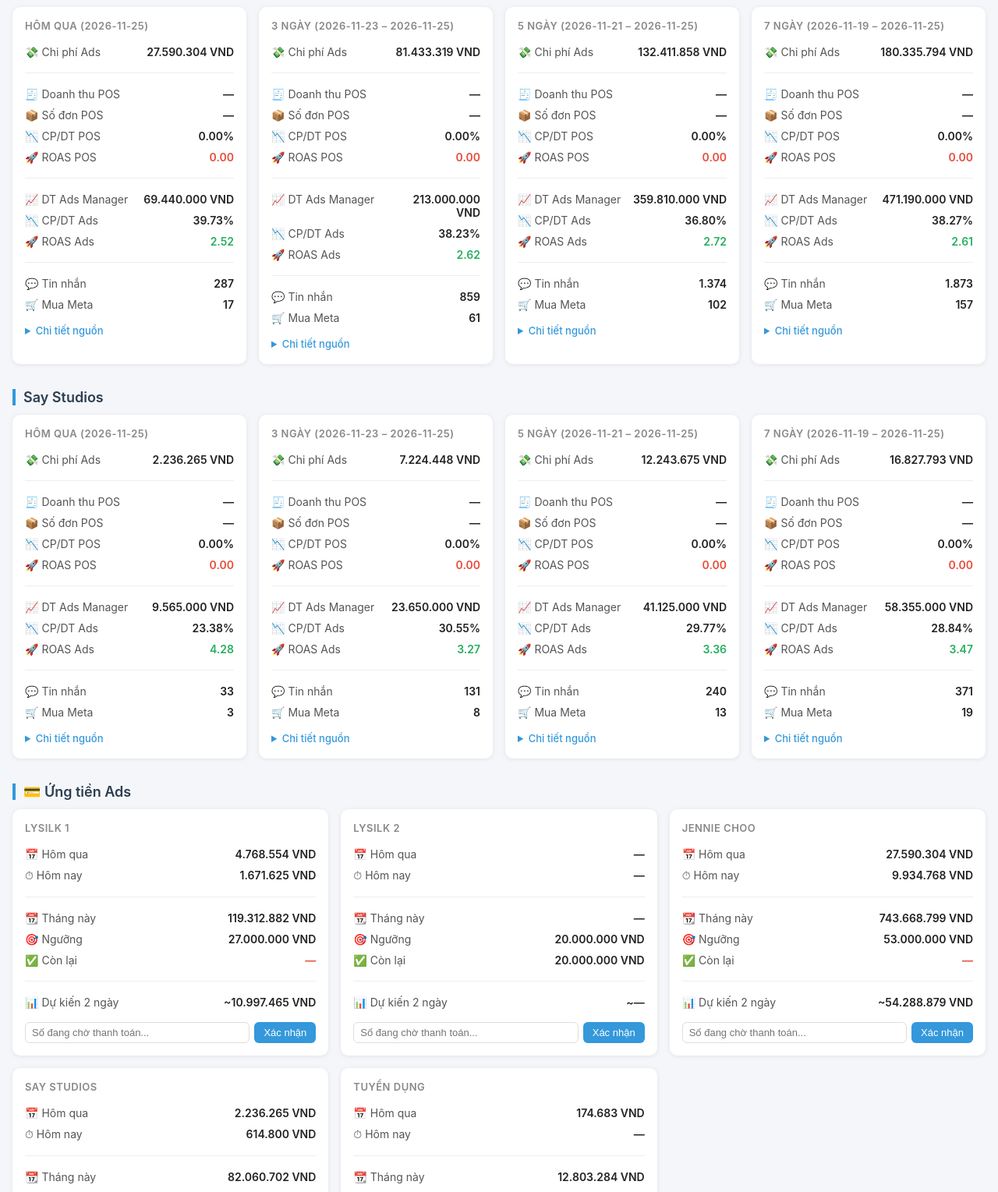
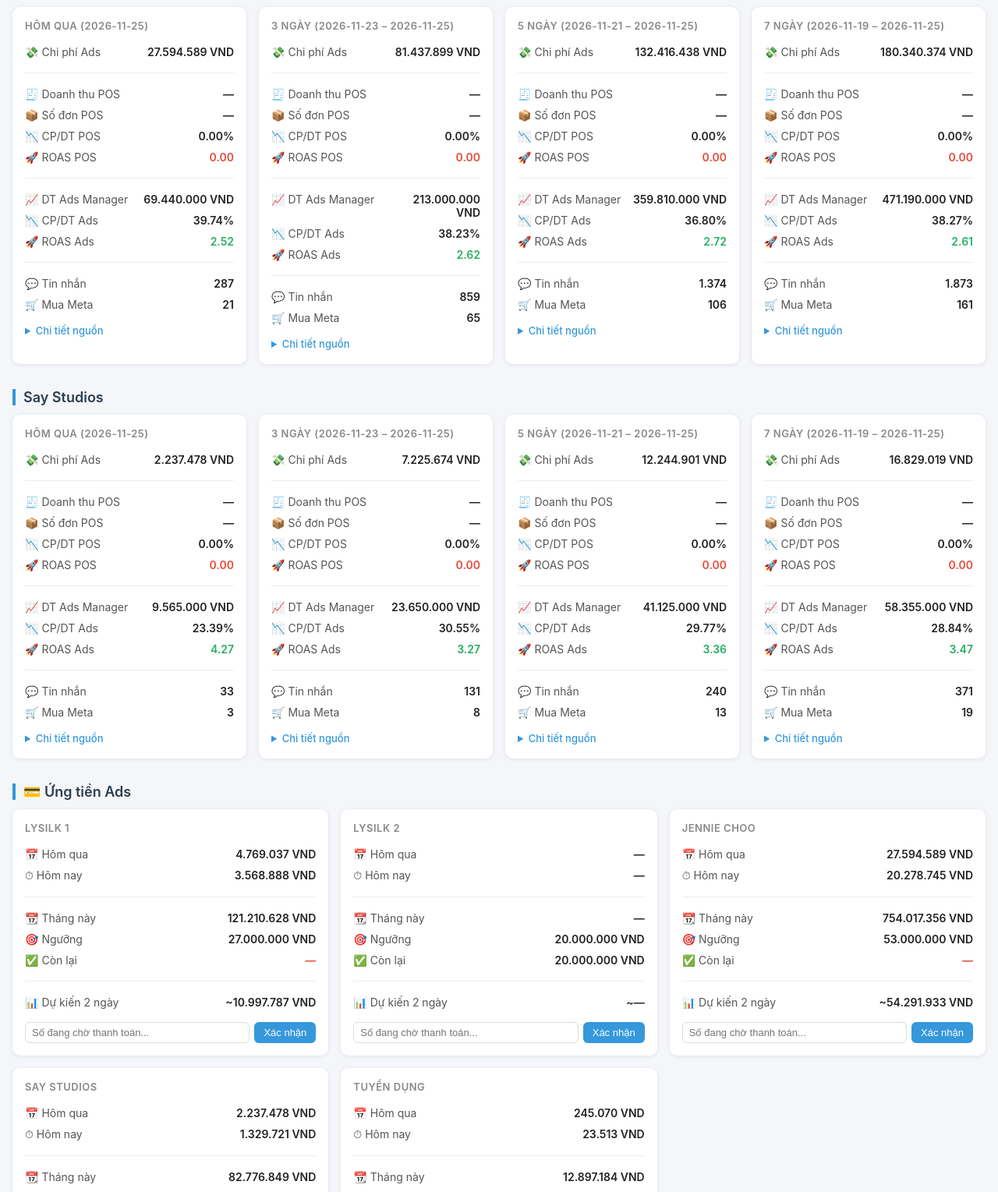
Before and after one commit to khanhle1996/bao-cao-ads-pos, a plain HTML site: page docs/index.html in a window 1280 px wide. Shown: the part 671-2200 px from the top of the page at 78% size. Drawn offline with Linux system fonts and the light colour scheme.

Commit message:
chore: update dashboard [skip ci]

```diff
--- a/docs/index.html
+++ b/docs/index.html
@@ -60,8 +60,8 @@
     <header>
       <h1>📊 Báo cáo Ads/POS — Antigravity</h1>
       <div class="meta">
-        <span>🕐 Cập nhật lúc: <strong>11:52 26/11/2026</strong></span>
-        <span>⏭ Dự kiến cập nhật: 12:00 26/11/2026</span>
+        <span>🕐 Cập nhật lúc: <strong>17:13 26/11/2026</strong></span>
+        <span>⏭ Dự kiến cập nhật: 18:00 26/11/2026</span>
       </div>
     </header>
 
@@ -71,7 +71,7 @@
 <div class="card">
   <div class="card-title">Hôm qua (2026-11-25)</div>
   <table>
-    <tr><td>💸 Chi phí Ads</td><td>4.768.554 VND</td></tr>
+    <tr><td>💸 Chi phí Ads</td><td>4.769.037 VND</td></tr>
     <tr><td colspan="2"><hr class="divider"></td></tr>
     <tr><td>🧾 Doanh thu POS</td><td>—</td></tr>
     <tr><td>📦 Số đơn POS</td><td>—</td></tr>
@@ -79,17 +79,17 @@
     <tr><td>🚀 ROAS POS</td><td class="roas-bad">0.00</td></tr>
     <tr><td colspan="2"><hr class="divider"></td></tr>
     <tr><td>📈 DT Ads Manager</td><td>3.169.000 VND</td></tr>
-    <tr><td>📉 CP/DT Ads</td><td>150.48%</td></tr>
+    <tr><td>📉 CP/DT Ads</td><td>150.49%</td></tr>
     <tr><td>🚀 ROAS Ads</td><td class="roas-mid">0.66</td></tr>
     <tr><td colspan="2"><hr class="divider"></td></tr>
     <tr><td>💬 Tin nhắn</td><td>55</td></tr>
     <tr><td>🛒 Mua Meta</td><td>5</td></tr></table>
-  <details><summary>Chi tiết nguồn</summary><div class="breakdown">Ads: 333437301521518: 4.768.554 VND; 3219708974940795: —<br>POS: 638801: — / 0 đơn</div></details>
+  <details><summary>Chi tiết nguồn</summary><div class="breakdown">Ads: 333437301521518: 4.769.037 VND; 3219708974940795: —<br>POS: 638801: — / 0 đơn</div></details>
 </div>
 <div class="card">
   <div class="card-title">3 ngày (2026-11-23 – 2026-11-25)</div>
   <table>
-    <tr><td>💸 Chi phí Ads</td><td>16.496.198 VND</td></tr>
+    <tr><td>💸 Chi phí Ads</td><td>16.496.681 VND</td></tr>
     <tr><td colspan="2"><hr class="divider"></td></tr>
     <tr><td>🧾 Doanh thu POS</td><td>—</td></tr>
     <tr><td>📦 Số đơn POS</td><td>—</td></tr>
@@ -102,12 +102,12 @@
     <tr><td colspan="2"><hr class="divider"></td></tr>
     <tr><td>💬 Tin nhắn</td><td>242</td></tr>
     <tr><td>🛒 Mua Meta</td><td>34</td></tr></table>
-  <details><summary>Chi tiết nguồn</summary><div class="breakdown">Ads: 333437301521518: 16.496.198 VND; 3219708974940795: —<br>POS: 638801: — / 0 đơn</div></details>
+  <details><summary>Chi tiết nguồn</summary><div class="breakdown">Ads: 333437301521518: 16.496.681 VND; 3219708974940795: —<br>POS: 638801: — / 0 đơn</div></details>
 </div>
 <div class="card">
   <div class="card-title">5 ngày (2026-11-21 – 2026-11-25)</div>
   <table>
-    <tr><td>💸 Chi phí Ads</td><td>27.508.560 VND</td></tr>
+    <tr><td>💸 Chi phí Ads</td><td>27.509.043 VND</td></tr>
     <tr><td colspan="2"><hr class="divider"></td></tr>
     <tr><td>🧾 Doanh thu POS</td><td>—</td></tr>
     <tr><td>📦 Số đơn POS</td><td>—</td></tr>
@@ -120,12 +120,12 @@
     <tr><td colspan="2"><hr class="divider"></td></tr>
     <tr><td>💬 Tin nhắn</td><td>389</td></tr>
     <tr><td>🛒 Mua Meta</td><td>74</td></tr></table>
-  <details><summary>Chi tiết nguồn</summary><div class="breakdown">Ads: 333437301521518: 27.508.560 VND; 3219708974940795: —<br>POS: 638801: — / 0 đơn</div></details>
+  <details><summary>Chi tiết nguồn</summary><div class="breakdown">Ads: 333437301521518: 27.509.043 VND; 3219708974940795: —<br>POS: 638801: — / 0 đơn</div></details>
 </div>
 <div class="card">
   <div class="card-title">7 ngày (2026-11-19 – 2026-11-25)</div>
   <table>
-    <tr><td>💸 Chi phí Ads</td><td>42.698.646 VND</td></tr>
+    <tr><td>💸 Chi phí Ads</td><td>42.699.129 VND</td></tr>
     <tr><td colspan="2"><hr class="divider"></td></tr>
     <tr><td>🧾 Doanh thu POS</td><td>—</td></tr>
     <tr><td>📦 Số đơn POS</td><td>—</td></tr>
@@ -138,7 +138,7 @@
     <tr><td colspan="2"><hr class="divider"></td></tr>
     <tr><td>💬 Tin nhắn</td><td>616</td></tr>
     <tr><td>🛒 Mua Meta</td><td>125</td></tr></table>
-  <details><summary>Chi tiết nguồn</summary><div class="breakdown">Ads: 333437301521518: 42.698.646 VND; 3219708974940795: —<br>POS: 638801: — / 0 đơn</div></details>
+  <details><summary>Chi tiết nguồn</summary><div class="breakdown">Ads: 333437301521518: 42.699.129 VND; 3219708974940795: —<br>POS: 638801: — / 0 đơn</div></details>
 </div></div>
 </section>
 <section class="brand">
@@ -147,7 +147,7 @@
 <div class="card">
   <div class="card-title">Hôm qua (2026-11-25)</div>
   <table>
-    <tr><td>💸 Chi phí Ads</td><td>27.590.304 VND</td></tr>
+    <tr><td>💸 Chi phí Ads</td><td>27.594.589 VND</td></tr>
     <tr><td colspan="2"><hr class="divider"></td></tr>
     <tr><td>🧾 Doanh thu POS</td><td>—</td></tr>
     <tr><td>📦 Số đơn POS</td><td>—</td></tr>
@@ -155,17 +155,17 @@
     <tr><td>🚀 ROAS POS</td><td class="roas-bad">0.00</td></tr>
     <tr><td colspan="2"><hr class="divider"></td></tr>
     <tr><td>📈 DT Ads Manager</td><td>69.440.000 VND</td></tr>
-    <tr><td>📉 CP/DT Ads</td><td>39.73%</td></tr>
+    <tr><td>📉 CP/DT Ads</td><td>39.74%</td></tr>
     <tr><td>🚀 ROAS Ads</td><td class="roas-good">2.52</td></tr>
     <tr><td colspan="2"><hr class="divider"></td></tr>
     <tr><td>💬 Tin nhắn</td><td>287</td></tr>
-    <tr><td>🛒 Mua Meta</td><td>17</td></tr></table>
-  <details><summary>Chi tiết nguồn</summary><div class="breakdown">Ads: 692061999078661: 27.590.304 VND<br>POS: 20094936: — / 0 đơn</div></details>
+    <tr><td>🛒 Mua Meta</td><td>21</td></tr></table>
+  <details><summary>Chi tiết nguồn</summary><div class="breakdown">Ads: 692061999078661: 27.594.589 VND<br>POS: 20094936: — / 0 đơn</div></details>
 </div>
 <div class="card">
   <div class="card-title">3 ngày (2026-11-23 – 2026-11-25)</div>
   <table>
-    <tr><td>💸 Chi phí Ads</td><td>81.433.319 VND</td></tr>
+    <tr><td>💸 Chi phí Ads</td><td>81.437.899 VND</td></tr>
     <tr><td colspan="2"><hr class="divider"></td></tr>
     <tr><td>🧾 Doanh thu POS</td><td>—</td></tr>
     <tr><td>📦 Số đơn POS</td><td>—</td></tr>
@@ -177,13 +177,13 @@
     <tr><td>🚀 ROAS Ads</td><td class="roas-good">2.62</td></tr>
     <tr><td colspan="2"><hr class="divider"></td></tr>
     <tr><td>💬 Tin nhắn</td><td>859</td></tr>
-    <tr><td>🛒 Mua Meta</td><td>61</td></tr></table>
-  <details><summary>Chi tiết nguồn</summary><div class="breakdown">Ads: 692061999078661: 81.433.319 VND<br>POS: 20094936: — / 0 đơn</div></details>
+    <tr><td>🛒 Mua Meta</td><td>65</td></tr></table>
+  <details><summary>Chi tiết nguồn</summary><div class="breakdown">Ads: 692061999078661: 81.437.899 VND<br>POS: 20094936: — / 0 đơn</div></details>
 </div>
 <div class="card">
   <div class="card-title">5 ngày (2026-11-21 – 2026-11-25)</div>
   <table>
-    <tr><td>💸 Chi phí Ads</td><td>132.411.858 VND</td></tr>
+    <tr><td>💸 Chi phí Ads</td><td>132.416.438 VND</td></tr>
     <tr><td colspan="2"><hr class="divider"></td></tr>
     <tr><td>🧾 Doanh thu POS</td><td>—</td></tr>
     <tr><td>📦 Số đơn POS</td><td>—</td></tr>
@@ -195,13 +195,13 @@
     <tr><td>🚀 ROAS Ads</td><td class="roas-good">2.72</td></tr>
     <tr><td colspan="2"><hr class="divider"></td></tr>
     <tr><td>💬 Tin nhắn</td><td>1.374</td></tr>
-    <tr><td>🛒 Mua Meta</td><td>102</td></tr></table>
-  <details><summary>Chi tiết nguồn</summary><div class="breakdown">Ads: 692061999078661: 132.411.858 VND<br>POS: 20094936: — / 0 đơn</div></details>
+    <tr><td>🛒 Mua Meta</td><td>106</td></tr></table>
+  <details><summary>Chi tiết nguồn</summary><div class="breakdown">Ads: 692061999078661: 132.416.438 VND<br>POS: 20094936: — / 0 đơn</div></details>
 </div>
 <div class="card">
   <div class="card-title">7 ngày (2026-11-19 – 2026-11-25)</div>
   <table>
-    <tr><td>💸 Chi phí Ads</td><td>180.335.794 VND</td></tr>
+    <tr><td>💸 Chi phí Ads</td><td>180.340.374 VND</td></tr>
     <tr><td colspan="2"><hr class="divider"></td></tr>
     <tr><td>🧾 Doanh thu POS</td><td>—</td></tr>
     <tr><td>📦 Số đơn POS</td><td>—</td></tr>
@@ -213,8 +213,8 @@
     <tr><td>🚀 ROAS Ads</td><td class="roas-good">2.61</td></tr>
     <tr><td colspan="2"><hr class="divider"></td></tr>
     <tr><td>💬 Tin nhắn</td><td>1.873</td></tr>
-    <tr><td>🛒 Mua Meta</td><td>157</td></tr></table>
-  <details><summary>Chi tiết nguồn</summary><div class="breakdown">Ads: 692061999078661: 180.335.794 VND<br>POS: 20094936: — / 0 đơn</div></details>
+    <tr><td>🛒 Mua Meta</td><td>161</td></tr></table>
+  <details><summary>Chi tiết nguồn</summary><div class="breakdown">Ads: 692061999078661: 180.340.374 VND<br>POS: 20094936: — / 0 đơn</div></details>
 </div></div>
 </section>
 <section class="brand">
@@ -223,7 +223,7 @@
 <div class="card">
   <div class="card-title">Hôm qua (2026-11-25)</div>
   <table>
-    <tr><td>💸 Chi phí Ads</td><td>2.236.265 VND</td></tr>
+    <tr><td>💸 Chi phí Ads</td><td>2.237.478 VND</td></tr>
     <tr><td colspan="2"><hr class="divider"></td></tr>
     <tr><td>🧾 Doanh thu POS</td><td>—</td></tr>
     <tr><td>📦 Số đơn POS</td><td>—</td></tr>
@@ -231,17 +231,17 @@
     <tr><td>🚀 ROAS POS</td><td class="roas-bad">0.00</td></tr>
     <tr><td colspan="2"><hr class="divider"></td></tr>
     <tr><td>📈 DT Ads Manager</td><td>9.565.000 VND</td></tr>
-    <tr><td>📉 CP/DT Ads</td><td>23.38%</td></tr>
-    <tr><td>🚀 ROAS Ads</td><td class="roas-good">4.28</td></tr>
+    <tr><td>📉 CP/DT Ads</td><td>23.39%</td></tr>
+    <tr><td>🚀 ROAS Ads</td><td class="roas-good">4.27</td></tr>
     <tr><td colspan="2"><hr class="divider"></td></tr>
     <tr><td>💬 Tin nhắn</td><td>33</td></tr>
     <tr><td>🛒 Mua Meta</td><td>3</td></tr></table>
-  <details><summary>Chi tiết nguồn</summary><div class="breakdown">Ads: 1738022036969927: 2.236.265 VND<br>POS: 2619361: — / 0 đơn</div></details>
+  <details><summary>Chi tiết nguồn</summary><div class="breakdown">Ads: 1738022036969927: 2.237.478 VND<br>POS: 2619361: — / 0 đơn</div></details>
 </div>
 <div class="card">
   <div class="card-title">3 ngày (2026-11-23 – 2026-11-25)</div>
   <table>
-    <tr><td>💸 Chi phí Ads</td><td>7.224.448 VND</td></tr>
+    <tr><td>💸 Chi phí Ads</td><td>7.225.674 VND</td></tr>
     <tr><td colspan="2"><hr class="divider"></td></tr>
     <tr><td>🧾 Doanh thu POS</td><td>—</td></tr>
     <tr><td>📦 Số đơn POS</td><td>—</td></tr>
@@ -254,12 +254,12 @@
     <tr><td colspan="2"><hr class="divider"></td></tr>
     <tr><td>💬 Tin nhắn</td><td>131</td></tr>
     <tr><td>🛒 Mua Meta</td><td>8</td></tr></table>
-  <details><summary>Chi tiết nguồn</summary><div class="breakdown">Ads: 1738022036969927: 7.224.448 VND<br>POS: 2619361: — / 0 đơn</div></details>
+  <details><summary>Chi tiết nguồn</summary><div class="breakdown">Ads: 1738022036969927: 7.225.674 VND<br>POS: 2619361: — / 0 đơn</div></details>
 </div>
 <div class="card">
   <div class="card-title">5 ngày (2026-11-21 – 2026-11-25)</div>
   <table>
-    <tr><td>💸 Chi phí Ads</td><td>12.243.675 VND</td></tr>
+    <tr><td>💸 Chi phí Ads</td><td>12.244.901 VND</td></tr>
     <tr><td colspan="2"><hr class="divider"></td></tr>
     <tr><td>🧾 Doanh thu POS</td><td>—</td></tr>
     <tr><td>📦 Số đơn POS</td><td>—</td></tr>
@@ -272,12 +272,12 @@
     <tr><td colspan="2"><hr class="divider"></td></tr>
     <tr><td>💬 Tin nhắn</td><td>240</td></tr>
     <tr><td>🛒 Mua Meta</td><td>13</td></tr></table>
-  <details><summary>Chi tiết nguồn</summary><div class="breakdown">Ads: 1738022036969927: 12.243.675 VND<br>POS: 2619361: — / 0 đơn</div></details>
+  <details><summary>Chi tiết nguồn</summary><div class="breakdown">Ads: 1738022036969927: 12.244.901 VND<br>POS: 2619361: — / 0 đơn</div></details>
 </div>
 <div class="card">
   <div class="card-title">7 ngày (2026-11-19 – 2026-11-25)</div>
   <table>
-    <tr><td>💸 Chi phí Ads</td><td>16.827.793 VND</td></tr>
+    <tr><td>💸 Chi phí Ads</td><td>16.829.019 VND</td></tr>
     <tr><td colspan="2"><hr class="divider"></td></tr>
     <tr><td>🧾 Doanh thu POS</td><td>—</td></tr>
     <tr><td>📦 Số đơn POS</td><td>—</td></tr>
@@ -290,24 +290,24 @@
     <tr><td colspan="2"><hr class="divider"></td></tr>
     <tr><td>💬 Tin nhắn</td><td>371</td></tr>
     <tr><td>🛒 Mua Meta</td><td>19</td></tr></table>
-  <details><summary>Chi tiết nguồn</summary><div class="breakdown">Ads: 1738022036969927: 16.827.793 VND<br>POS: 2619361: — / 0 đơn</div></details>
+  <details><summary>Chi tiết nguồn</summary><div class="breakdown">Ads: 1738022036969927: 16.829.019 VND<br>POS: 2619361: — / 0 đơn</div></details>
 </div></div>
 </section>
 
 <section class="brand">
   <h2>💳 Ứng tiền Ads</h2>
   <div class="cards cards-5">
-<div class="card billing-card" data-account-id="333437301521518" data-threshold="27000000" data-forecast="10997465">
+<div class="card billing-card" data-account-id="333437301521518" data-threshold="27000000" data-forecast="10997787">
   <div class="card-title">Lysilk 1</div>
   <table>
-    <tr><td>📅 Hôm qua</td><td>4.768.554 VND</td></tr>
-    <tr><td>⏱ Hôm nay</td><td>1.671.625 VND</td></tr>
+    <tr><td>📅 Hôm qua</td><td>4.769.037 VND</td></tr>
+    <tr><td>⏱ Hôm nay</td><td>3.568.888 VND</td></tr>
     <tr><td colspan="2"><hr class="divider"></td></tr>
-    <tr><td>📆 Tháng này</td><td>119.312.882 VND</td></tr>
+    <tr><td>📆 Tháng này</td><td>121.210.628 VND</td></tr>
     <tr><td>🎯 Ngưỡng</td><td>27.000.000 VND</td></tr>
     <tr><td>✅ Còn lại</td><td class="remaining-val threshold-warn">—</td></tr>
     <tr><td colspan="2"><hr class="divider"></td></tr>
-    <tr><td>📊 Dự kiến 2 ngày</td><td>~10.997.465 VND</td></tr></table>
+    <tr><td>📊 Dự kiến 2 ngày</td><td>~10.997.787 VND</td></tr></table>
 
   <div class="billing-input">
     <input type="text" class="pending-input" placeholder="Số đang chờ thanh toán...">
@@ -331,51 +331,51 @@
     <button class="done-btn">Xác nhận</button>
   </div>
 </div>
-<div class="card billing-card" data-account-id="692061999078661" data-threshold="53000000" data-forecast="54288879">
+<div class="card billing-card" data-account-id="692061999078661" data-threshold="53000000" data-forecast="54291932">
   <div class="card-title">Jennie Choo</div>
   <table>
-    <tr><td>📅 Hôm qua</td><td>27.590.304 VND</td></tr>
-    <tr><td>⏱ Hôm nay</td><td>9.934.768 VND</td></tr>
+    <tr><td>📅 Hôm qua</td><td>27.594.589 VND</td></tr>
+    <tr><td>⏱ Hôm nay</td><td>20.278.745 VND</td></tr>
     <tr><td colspan="2"><hr class="divider"></td></tr>
-    <tr><td>📆 Tháng này</td><td>743.668.799 VND</td></tr>
+    <tr><td>📆 Tháng này</td><td>754.017.356 VND</td></tr>
     <tr><td>🎯 Ngưỡng</td><td>53.000.000 VND</td></tr>
     <tr><td>✅ Còn lại</td><td class="remaining-val threshold-warn">—</td></tr>
     <tr><td colspan="2"><hr class="divider"></td></tr>
-    <tr><td>📊 Dự kiến 2 ngày</td><td>~54.288.879 VND</td></tr></table>
+    <tr><td>📊 Dự kiến 2 ngày</td><td>~54.291.933 VND</td></tr></table>
 
   <div class="billing-input">
     <input type="text" class="pending-input" placeholder="Số đang chờ thanh toán...">
     <button class="done-btn">Xác nhận</button>
   </div>
 </div>
-<div class="card billing-card" data-account-id="1738022036969927" data-threshold="23000000" data-forecast="4816298">
+<div class="card billing-card" data-account-id="1738022036969927" data-threshold="23000000" data-forecast="4817116">
   <div class="card-title">Say Studios</div>
   <table>
-    <tr><td>📅 Hôm qua</td><td>2.236.265 VND</td></tr>
-    <tr><td>⏱ Hôm nay</td><td>614.800 VND</td></tr>
+    <tr><td>📅 Hôm qua</td><td>2.237.478 VND</td></tr>
+    <tr><td>⏱ Hôm nay</td><td>1.329.721 VND</td></tr>
     <tr><td colspan="2"><hr class="divider"></td></tr>
-    <tr><td>📆 Tháng này</td><td>82.060.702 VND</td></tr>
+    <tr><td>📆 Tháng này</td><td>82.776.849 VND</td></tr>
     <tr><td>🎯 Ngưỡng</td><td>23.000.000 VND</td></tr>
     <tr><td>✅ Còn lại</td><td class="remaining-val threshold-warn">—</td></tr>
     <tr><td colspan="2"><hr class="divider"></td></tr>
-    <tr><td>📊 Dự kiến 2 ngày</td><td>~4.816.299 VND</td></tr></table>
+    <tr><td>📊 Dự kiến 2 ngày</td><td>~4.817.116 VND</td></tr></table>
 
   <div class="billing-input">
     <input type="text" class="pending-input" placeholder="Số đang chờ thanh toán...">
     <button class="done-btn">Xác nhận</button>
   </div>
 </div>
-<div class="card billing-card" data-account-id="404341798635756" data-threshold="2000000" data-forecast="723727">
+<div class="card billing-card" data-account-id="404341798635756" data-threshold="2000000" data-forecast="770652">
   <div class="card-title">Tuyển dụng</div>
   <table>
-    <tr><td>📅 Hôm qua</td><td>174.683 VND</td></tr>
-    <tr><td>⏱ Hôm nay</td><td>—</td></tr>
+    <tr><td>📅 Hôm qua</td><td>245.070 VND</td></tr>
+    <tr><td>⏱ Hôm nay</td><td>23.513 VND</td></tr>
     <tr><td colspan="2"><hr class="divider"></td></tr>
-    <tr><td>📆 Tháng này</td><td>12.803.284 VND</td></tr>
+    <tr><td>📆 Tháng này</td><td>12.897.184 VND</td></tr>
     <tr><td>🎯 Ngưỡng</td><td>2.000.000 VND</td></tr>
     <tr><td>✅ Còn lại</td><td class="remaining-val threshold-warn">—</td></tr>
     <tr><td colspan="2"><hr class="divider"></td></tr>
-    <tr><td>📊 Dự kiến 2 ngày</td><td>~723.727 VND</td></tr></table>
+    <tr><td>📊 Dự kiến 2 ngày</td><td>~770.652 VND</td></tr></table>
 
   <div class="billing-input">
     <input type="text" class="pending-input" placeholder="Số đang chờ thanh toán...">
```
Also changed, not shown: docs/san-pham.html (+7 -7 lines).
